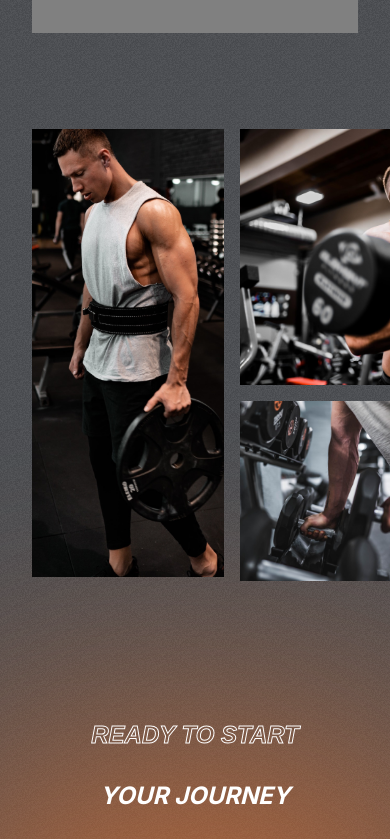
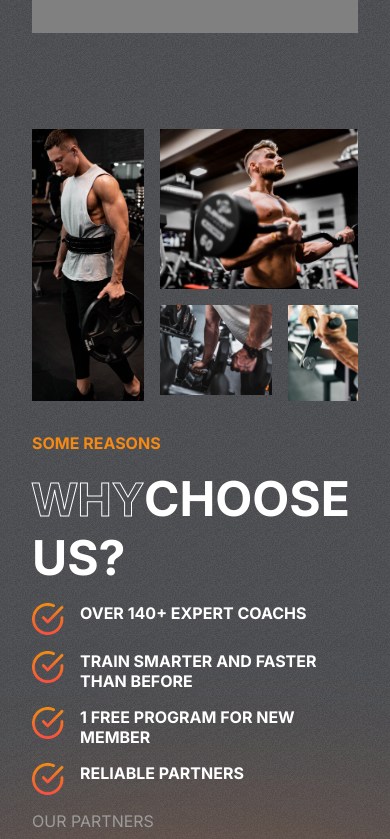
Before and after one commit to AnnaKuliga/react-responsive-gym-app, a React (Create React App) app: page / in a window 390 px wide. Shown: the part 2305-3144 px from the top of the page. Built offline with nearby package versions, Linux system fonts and the light colour scheme.

Commit message:
added responsive functions to the reasons section

```diff
--- a/src/components/Reasons.css
+++ b/src/components/Reasons.css
@@ -71,3 +71,28 @@
 .partners > img {
   width: 2.5rem;
 }
+@media screen and (max-width: 768px) {
+  .Reasons {
+    flex-direction: column;
+  }
+  .left-r {
+    grid-auto-rows: auto;
+    overflow: hidden;
+  }
+  .left-r > :nth-child(1) {
+    width: 7rem;
+    height: 17rem;
+  }
+  .left-r > :nth-child(2) {
+    width: 15rem;
+    height: 10rem;
+  }
+  .left-r > :nth-child(3) {
+    width: 7rem;
+  }
+
+  .left-r > :nth-child(4) {
+    width: 7rem;
+    height: 6rem;
+  }
+}
```
